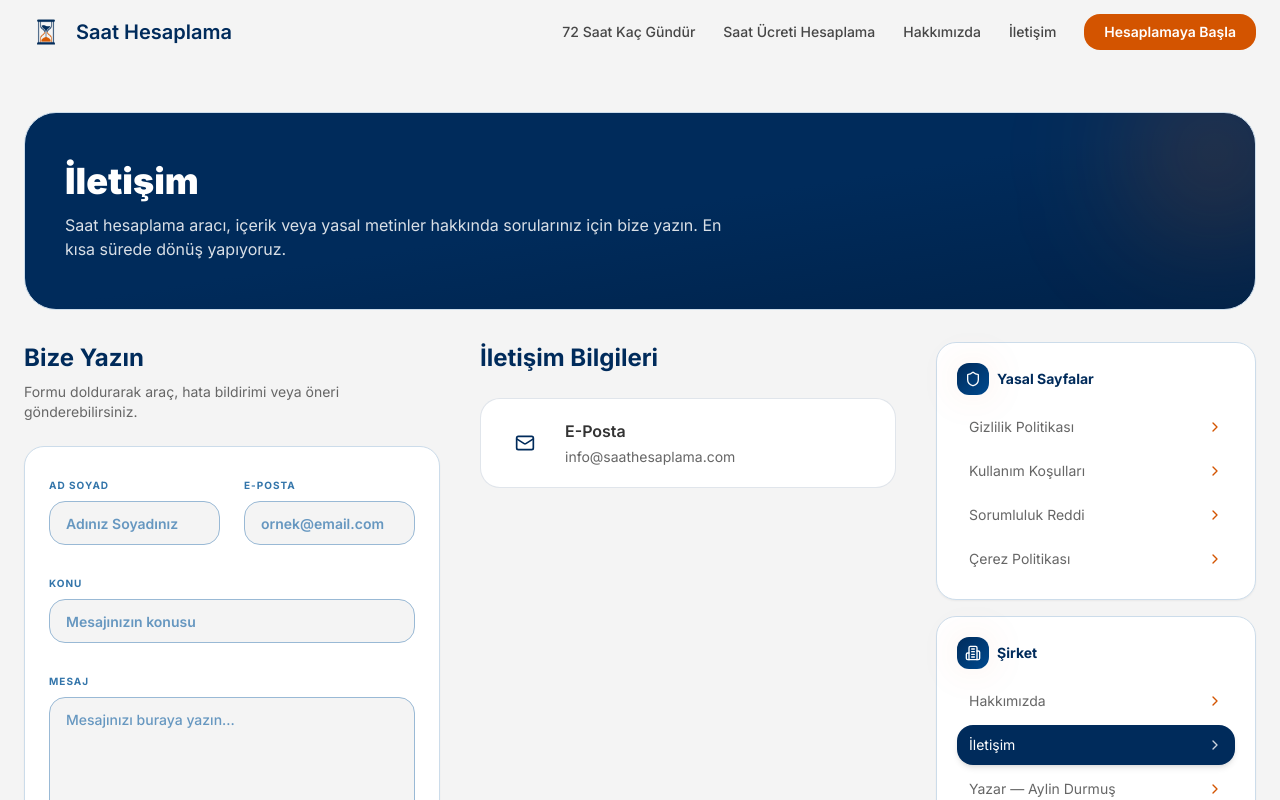
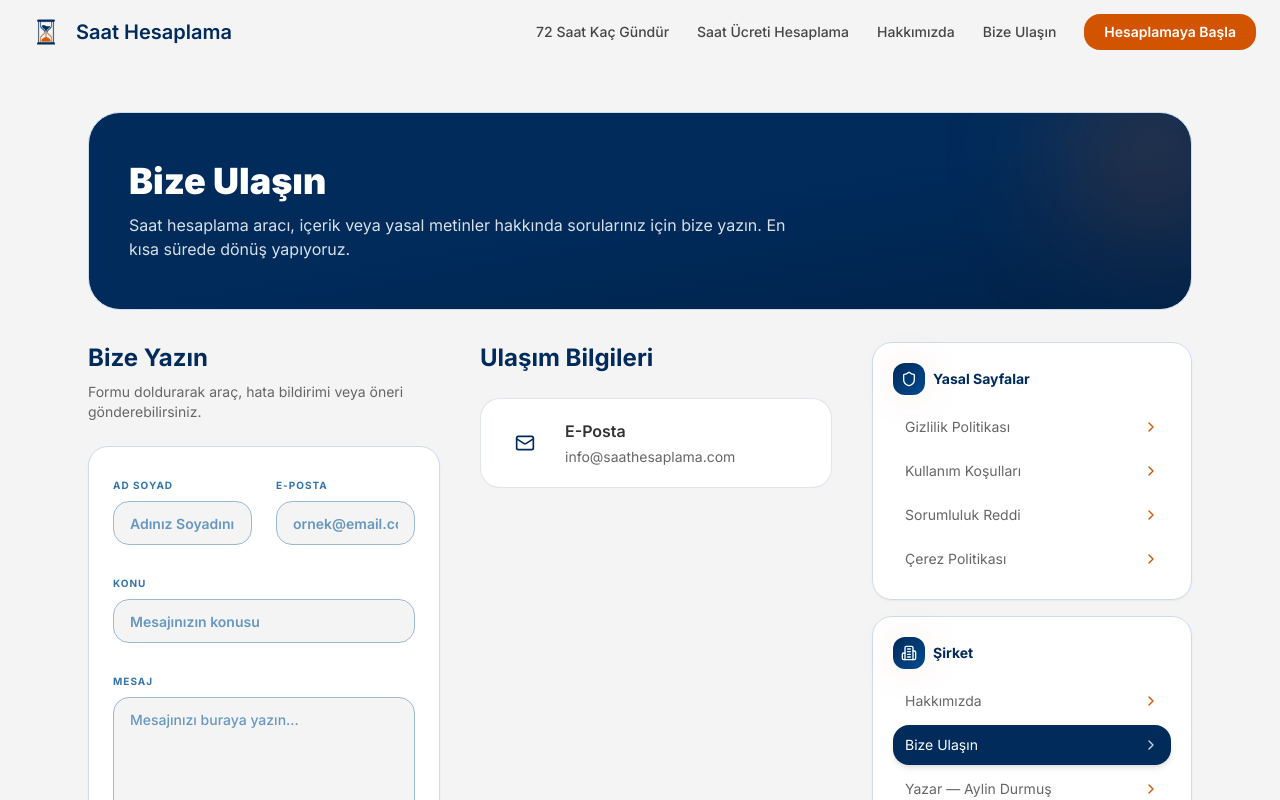
Before and after one commit to amnazahoor-hue/Turkish_Time_Calculator, a Next.js app: page /iletisim in a window 1280 px wide. Shown: the top 800 px of the page. Built offline with nearby package versions, Linux system fonts and the light colour scheme.

Commit message:
Update contact us

```diff
--- a/src/app/hakkimizda/page.tsx
+++ b/src/app/hakkimizda/page.tsx
@@ -56,7 +56,7 @@ export default function HakkimizdaPage() {
   return (
     <PageTransition>
       <article className="pt-24 pb-12 md:pt-28 md:pb-16">
-        <div className="mx-auto w-full px-4 md:px-6">
+        <div className="mx-auto w-full max-w-6xl px-4 md:px-6">
           <FadeUp>
             <div className="relative overflow-hidden rounded-[1.75rem] border border-navy-100 bg-gradient-to-br from-navy via-navy-600 to-navy-700 px-6 py-10 text-white sm:rounded-[2rem] sm:px-10 sm:py-12">
               <div className="pointer-events-none absolute -right-10 -top-10 h-40 w-40 rounded-full bg-accent/25 blur-3xl" />
--- a/src/app/iletisim/page.tsx
+++ b/src/app/iletisim/page.tsx
@@ -6,9 +6,9 @@ import { capitalizeHeadingWords } from "@/lib/utils";
 import { LegalPageSidebar } from "@/components/legal/legal-hub-layout";
 
 const PAGE = {
-  title: "İletişim",
+  title: "Bize Ulaşın",
   description:
-    "Saat Hesaplama ekibi ile iletişime geçin. Sorularınız, önerileriniz ve geri bildirimleriniz için bize ulaşın.",
+    "Saat Hesaplama ekibine ulaşın. Sorularınız, önerileriniz ve geri bildirimleriniz için bize yazın.",
   path: "/iletisim",
 } as const;
 
@@ -22,11 +22,11 @@ export default function IletisimPage() {
   return (
     <PageTransition>
       <article className="pt-24 pb-12 md:pt-28 md:pb-16">
-        <div className="mx-auto w-full px-4 md:px-6">
+        <div className="mx-auto w-full max-w-6xl px-4 md:px-6">
           <FadeUp>
             <div className="relative overflow-hidden rounded-[1.75rem] border border-navy-100 bg-gradient-to-br from-navy via-navy-600 to-navy-700 px-6 py-10 text-white sm:rounded-[2rem] sm:px-10 sm:py-12">
               <div className="pointer-events-none absolute -right-10 -top-10 h-40 w-40 rounded-full bg-accent/25 blur-3xl" />
-              <h1 className="text-2xl font-black sm:text-3xl md:text-4xl">{capitalizeHeadingWords("İletişim")}</h1>
+              <h1 className="text-2xl font-black sm:text-3xl md:text-4xl">Bize Ulaşın</h1>
               <p className="mt-3 max-w-2xl text-sm leading-relaxed text-white/85 sm:text-base">
                 Saat hesaplama aracı, içerik veya yasal metinler hakkında sorularınız için bize
                 yazın. En kısa sürede dönüş yapıyoruz.
@@ -49,7 +49,7 @@ export default function IletisimPage() {
               </div>
               <div>
                 <FadeUp delay={0.1}>
-                  <h2 className="text-xl font-bold text-navy sm:text-2xl">{capitalizeHeadingWords("İletişim Bilgileri")}</h2>
+                  <h2 className="text-xl font-bold text-navy sm:text-2xl">{capitalizeHeadingWords("Ulaşım Bilgileri")}</h2>
                 </FadeUp>
                 <div className="mt-5 sm:mt-6">
                   <ContactInfo />
--- a/src/components/legal/legal-hub-layout.tsx
+++ b/src/components/legal/legal-hub-layout.tsx
@@ -174,7 +174,7 @@ export function LegalPageSidebar() {
           className="mt-4 inline-flex w-full items-center justify-center gap-2 rounded-xl bg-accent px-4 py-2.5 text-sm font-semibold text-white transition-all hover:bg-accent-600 hover:shadow-glow"
         >
           <Mail className="h-4 w-4" />
-          İletişime Geç
+          Bize Ulaşın
         </Link>
       </div>
     </aside>
--- a/src/lib/constants.ts
+++ b/src/lib/constants.ts
@@ -11,7 +11,7 @@ export const NAV_LINKS = [
   { label: "72 Saat Kaç Gündür", href: "/72-saat-kac-gun" },
   { label: "Saat Ücreti Hesaplama", href: "/saat-ucreti-hesaplama" },
   { label: "Hakkımızda", href: "/hakkimizda" },
-  { label: "İletişim", href: "/iletisim" },
+  { label: "Bize Ulaşın", href: "/iletisim" },
 ] as const;
 
 export const TOOL_LINKS = [
@@ -175,7 +175,7 @@ export const FOOTER_LINKS = {
   tools: TOOL_LINKS,
   company: [
     { label: "Hakkımızda", href: "/hakkimizda" },
-    { label: "İletişim", href: "/iletisim" },
+    { label: "Bize Ulaşın", href: "/iletisim" },
     { label: "Yazar — Aylin Durmuş", href: "/yazar/aylin-durmus" },
   ],
   legal: [
--- a/src/lib/legal-pages-config.ts
+++ b/src/lib/legal-pages-config.ts
@@ -9,7 +9,7 @@ export const LEGAL_NAV = [
 
 export const COMPANY_NAV = [
   { href: "/hakkimizda", label: "Hakkımızda" },
-  { href: "/iletisim", label: "İletişim" },
+  { href: "/iletisim", label: "Bize Ulaşın" },
   { href: "/yazar/aylin-durmus", label: "Yazar — Aylin Durmuş" },
 ] as const;
 
```
